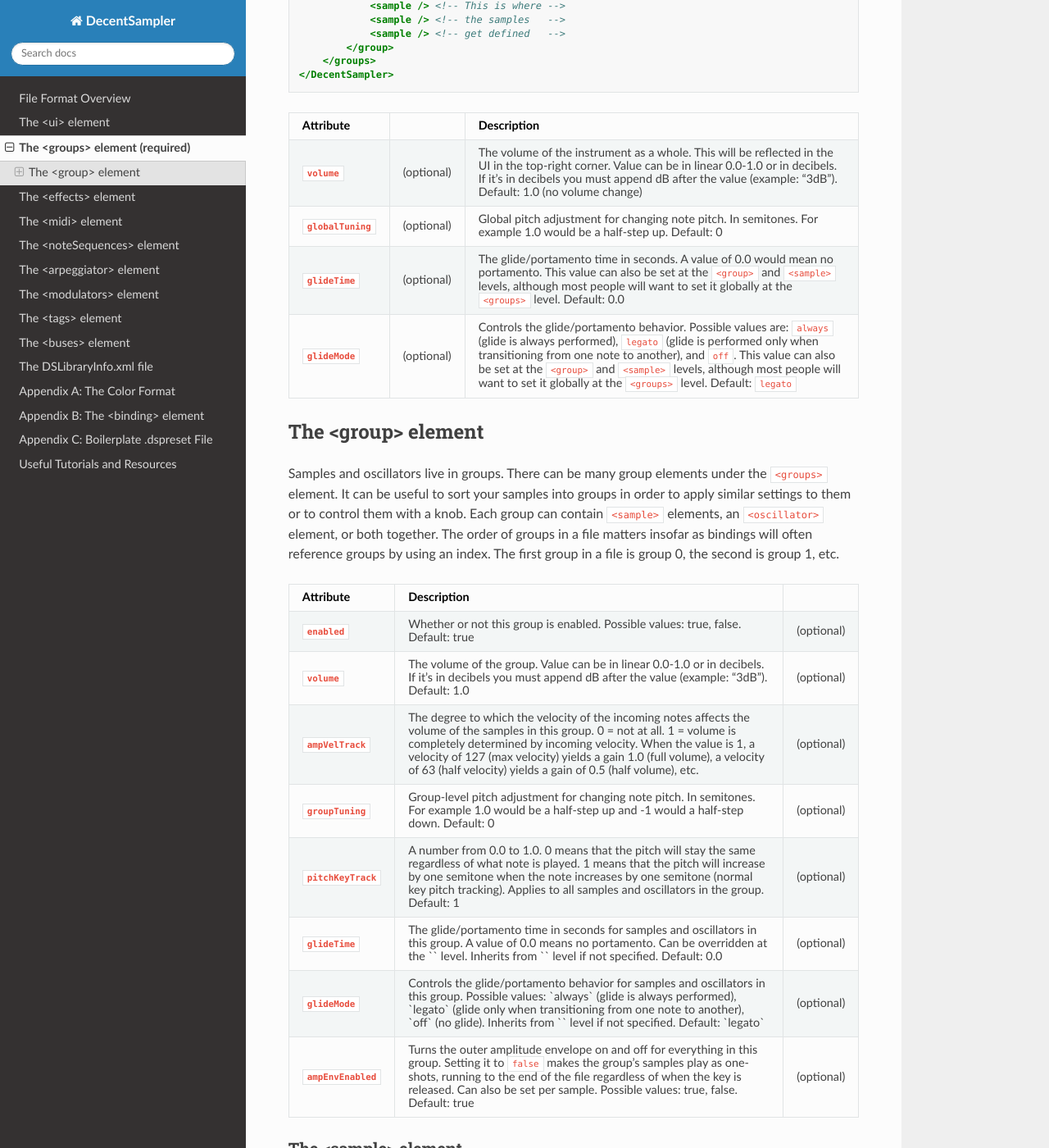
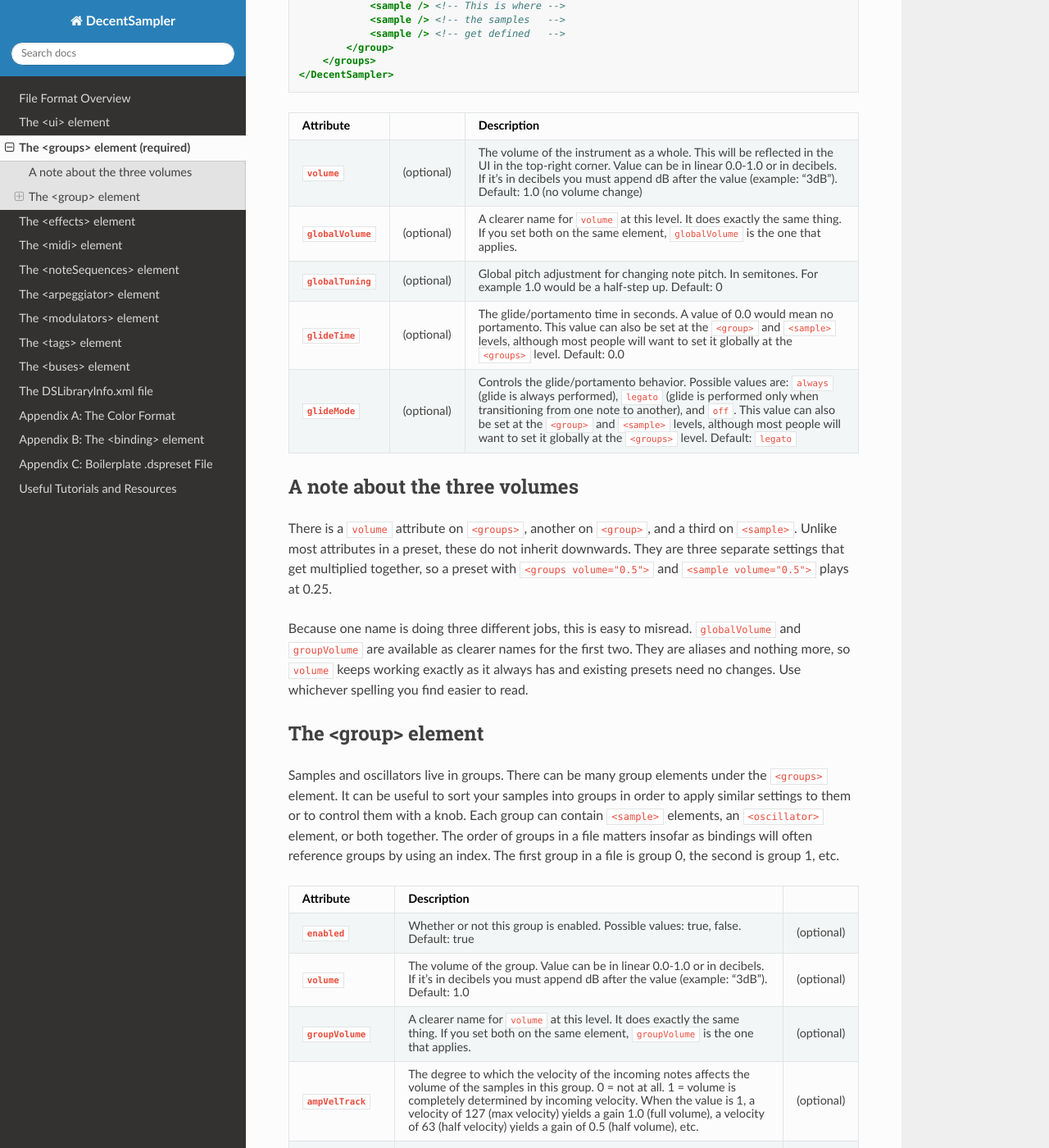
Before and after one commit to DecentSamples/DecentSampler-Developers-Guide, a Sphinx documentation site: the page built from docs/source/the-groups-element.md, in a window 1280 px wide and 1400 px high, scrolled down 370 px. Shown: the whole window at 82% size. Built offline with Sphinx 7.4.7 and the Read the Docs theme 3.1.0, drawn with Linux system fonts in a browser that asks for light colours.

Commit message:
0000443: Document globalVolume and groupVolume
Adds the two aliases to the <groups> and <group> attribute tables, and a short
section explaining why there are three volume attributes, that they multiply
rather than inherit, and that the new names change nothing about how any
existing preset behaves.

```diff
--- a/docs/source/the-groups-element.md
+++ b/docs/source/the-groups-element.md
@@ -20,9 +20,16 @@
 | Attribute          |            | Description       |
 |--------------------|------------| ------------------|
 | **`volume`**       | (optional) | The volume of the instrument as a whole. This will be reflected in the UI in the top-right corner. Value can be in linear 0.0-1.0 or in decibels. If it's in decibels you must append dB after the value (example: "3dB"). Default: 1.0 (no volume change)  |
+| **`globalVolume`** | (optional) | A clearer name for `volume` at this level. It does exactly the same thing. If you set both on the same element, `globalVolume` is the one that applies. |
 | **`globalTuning`** | (optional) | Global pitch adjustment for changing note pitch. In semitones. For example 1.0 would be a half-step up. Default: 0 |
 | **`glideTime`** | (optional) | The glide/portamento time in seconds. A value of 0.0 would mean no portamento. This value can also be set at the `<group>` and `<sample>` levels, although most people will want to set it globally at the `<groups>` level. Default: 0.0 |
 | **`glideMode`** | (optional) | Controls the glide/portamento behavior. Possible values are: `always` (glide is always performed), `legato` (glide is performed only when transitioning from one note to another),  and `off`. This value can also be set at the `<group>` and `<sample>` levels, although most people will want to set it globally at the `<groups>` level. Default: `legato` |
+
+### A note about the three volumes
+
+There is a `volume` attribute on `<groups>`, another on `<group>`, and a third on `<sample>`. Unlike most attributes in a preset, these do not inherit downwards. They are three separate settings that get multiplied together, so a preset with `<groups volume="0.5">` and `<sample volume="0.5">` plays at 0.25.
+
+Because one name is doing three different jobs, this is easy to misread. `globalVolume` and `groupVolume` are available as clearer names for the first two. They are aliases and nothing more, so `volume` keeps working exactly as it always has and existing presets need no changes. Use whichever spelling you find easier to read.
 
 ## The &lt;group&gt; element
 Samples and oscillators live in groups. There can be many group elements under the `<groups>` element. It can be useful to sort your samples into groups in order to apply similar settings to them or to control them with a knob. Each group can contain `<sample>` elements, an `<oscillator>` element, or both together. The order of groups in a file matters insofar as bindings will often reference groups by using an index. The first group in a file is group 0, the second is group 1, etc.
@@ -31,6 +38,7 @@
 |:------------------|:---------------------------------------------------------------------------------------------------------------------------------------------------------------------------------------------------------------------------------------------------------------------------------------------------------------------------------------------------|:-----------|
 | **`enabled`**     | Whether or not this group is enabled. Possible values: true, false. Default: true                                                                                                                                                                                                                                                                  | (optional) |
 | **`volume`**      | The volume of the group. Value can be in linear 0.0-1.0 or in decibels. If it's in decibels you must append dB after the value (example: "3dB"). Default: 1.0                                                                                                                                                                                      | (optional) |
+| **`groupVolume`** | A clearer name for `volume` at this level. It does exactly the same thing. If you set both on the same element, `groupVolume` is the one that applies. | (optional) |
 | **`ampVelTrack`** | The degree to which the velocity of the incoming notes affects the volume of the samples in this group. 0 = not at all. 1 = volume is completely determined by incoming velocity. When the value is 1, a velocity of 127 (max velocity) yields a gain 1.0 (full volume), a velocity of 63 (half velocity) yields a gain of 0.5 (half volume), etc. | (optional) |
 | **`groupTuning`** | Group-level pitch adjustment for changing note pitch. In semitones. For example 1.0 would be a half-step up and -1 would a half-step down. Default: 0                                                                                                                                                                                              | (optional) |
 | **`pitchKeyTrack`** | A number from 0.0 to 1.0. 0 means that the pitch will stay the same regardless of what note is played. 1 means that the pitch will increase by one semitone when the note increases by one semitone (normal key pitch tracking). Applies to all samples and oscillators in the group. Default: 1 | (optional) |
```
